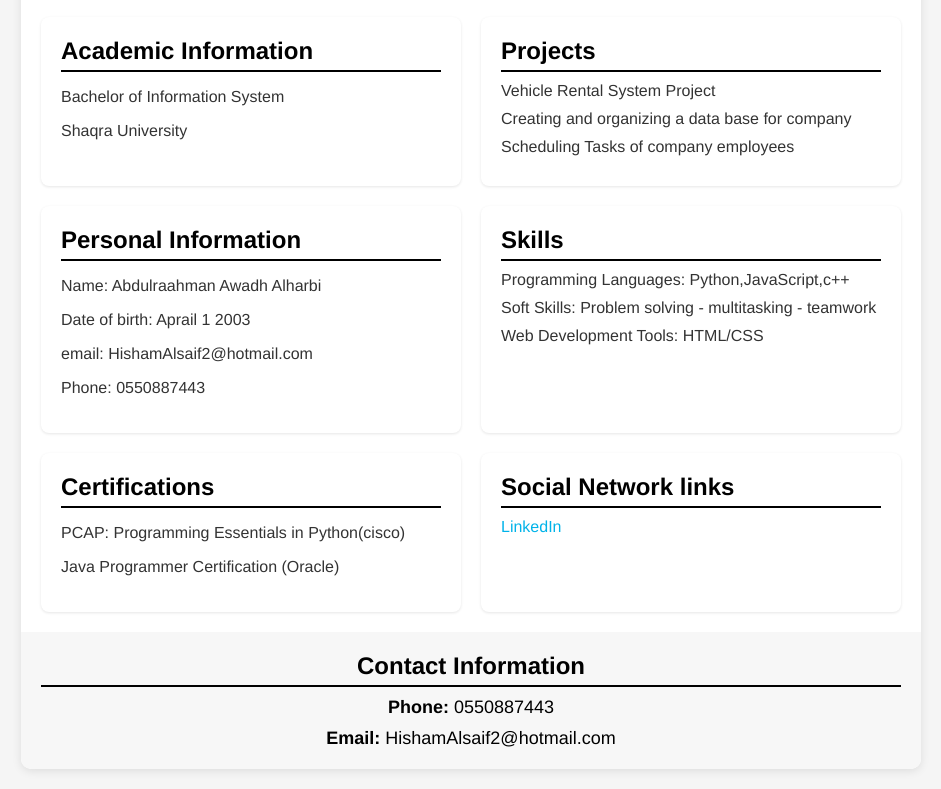
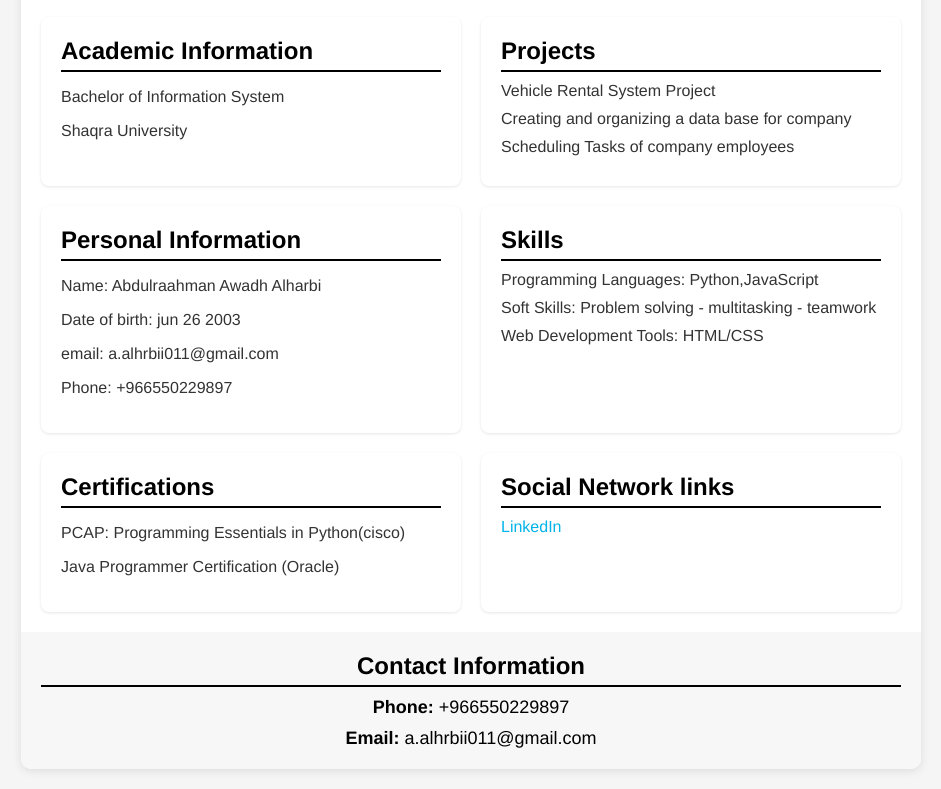
Before and after one commit to abdulrahman9h/cv, a plain HTML site: page index.html in a window 1280 px wide. Shown: the part 121-910 px from the top of the page, without its empty margins (169-1110 px from the left). Drawn offline with Linux system fonts and the light colour scheme.

Commit message:
Update index.html
create an index

```diff
--- a/index.html
+++ b/index.html
@@ -106,14 +106,14 @@
             <div class="section" id="personal-info">
                 <h2>Personal Information</h2>
                 <p>Name: Abdulraahman Awadh Alharbi</p>
-                <p>Date of birth: Aprail 1 2003</p>
-                <p>email: HishamAlsaif2@hotmail.com</p>
-                <p>Phone: 0550887443</p>
+                <p>Date of birth: jun 26 2003</p>
+                <p>email: a.alhrbii011@gmail.com</p>
+                <p>Phone: +966550229897</p>
             </div>
             <div class="section" id="skills">
                 <h2>Skills</h2>
                 <ul>
-                    <li>Programming Languages: Python,JavaScript,c++</li>
+                    <li>Programming Languages: Python,JavaScript</li>
                     <li>Soft Skills: Problem solving - multitasking - teamwork </li>
                     <li>Web Development Tools: HTML/CSS</li>
                 </ul>
@@ -126,14 +126,14 @@
             <div class="section" id="social-links">
                 <h2>Social Network links</h2>
                 <ul>
-                    <li><a href="https://www.linkedin.com/in/hisham-alsaif-135504309/">LinkedIn</a></li>
+                    <li><a href="https://www.linkedin.com/in/abdulrahman-alharbi-73544530a?utm_source=share&utm_campaign=share_via&utm_content=profile&utm_medium=ios_app">LinkedIn</a></li>
                 </ul>
             </div>
         </div>
         <div class="contact-info">
             <h2>Contact Information</h2>
-            <p><span>Phone:</span> 0550887443</p>
-            <p><span>Email:</span> HishamAlsaif2@hotmail.com</p>
+            <p><span>Phone:</span> +966550229897</p>
+            <p><span>Email:</span> a.alhrbii011@gmail.com</p>
         </div>
     </div>
 </body>
```
